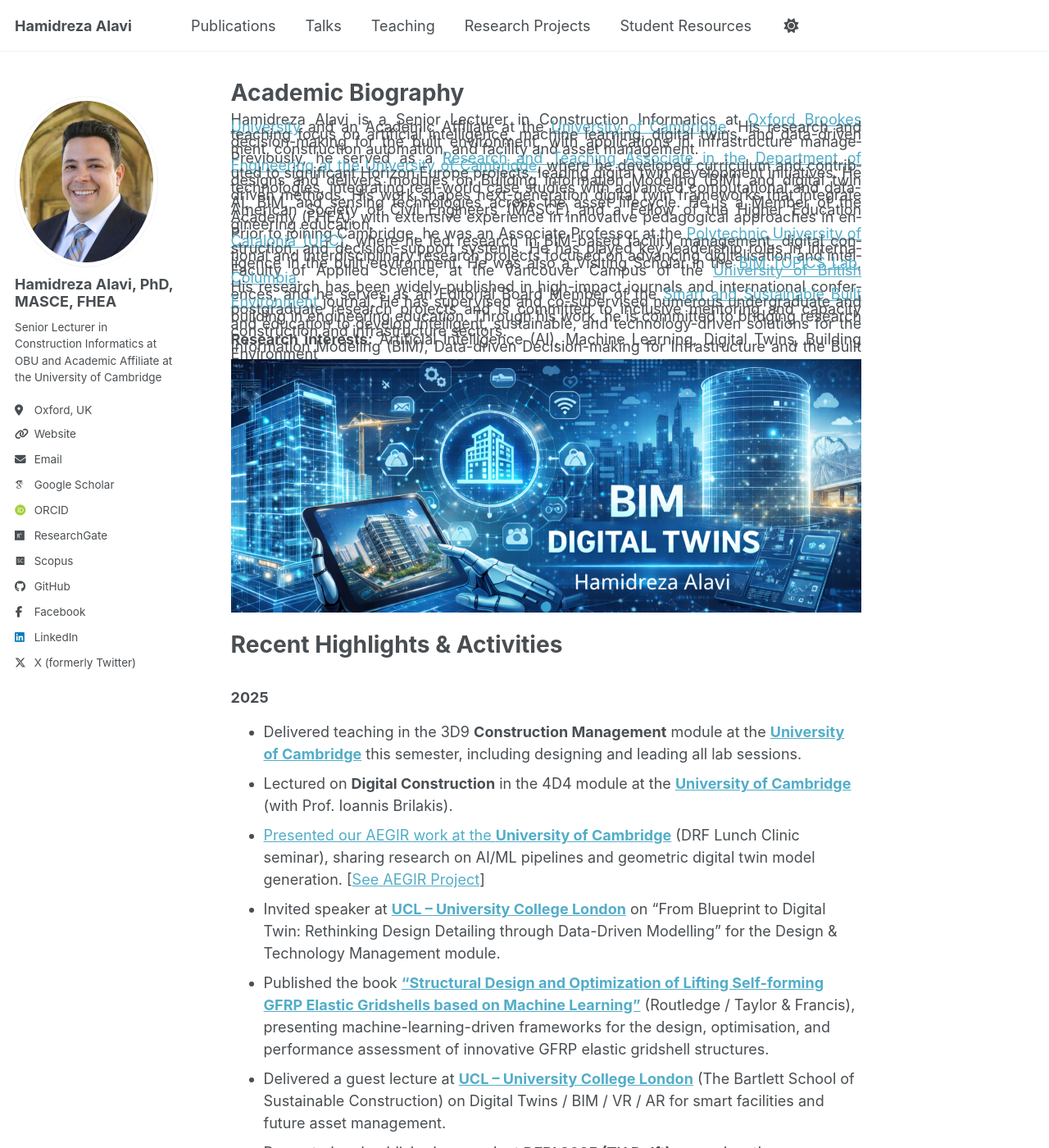
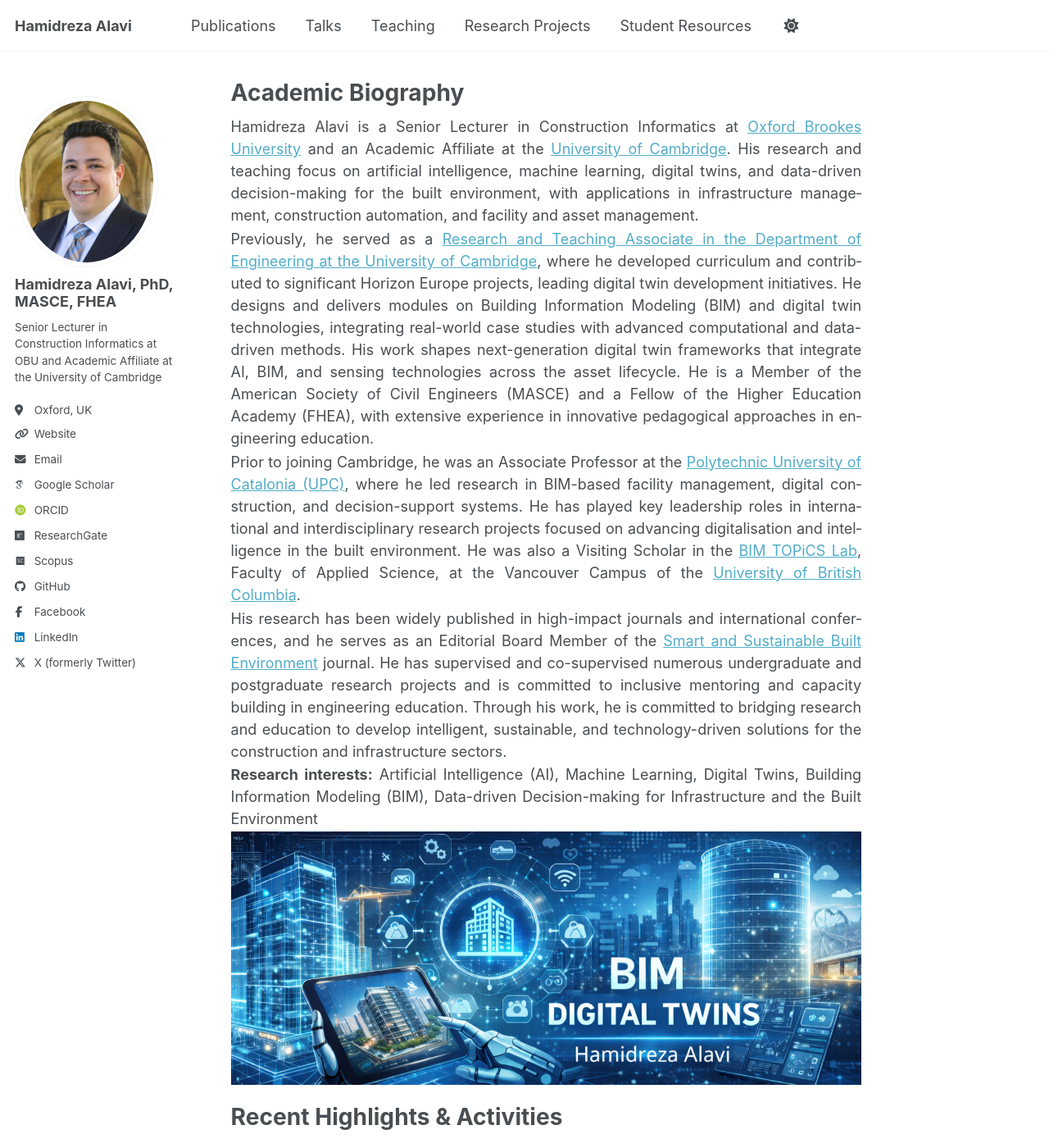
Before and after one commit to Hr-Alavi/Hr-Alavi.github.io, a Jekyll site: the page built from _pages/about.md, in a window 1280 px wide and 1400 px high. Shown: the whole window at 82% size. Built offline with Jekyll 4.4.1, drawn with Linux system fonts in a browser that asks for light colours; some web fonts are replaced; a script bundle is joined from its source files by our own code; library files that are not in the unit come from our copies.

Commit message:
Update main.scss

```diff
--- a/assets/css/main.scss
+++ b/assets/css/main.scss
@@ -48,5 +48,4 @@
   text-align: justify;
   hyphens: auto;
   margin-bottom: 0.1em;
-  line-height: 0.5;
 }
```
